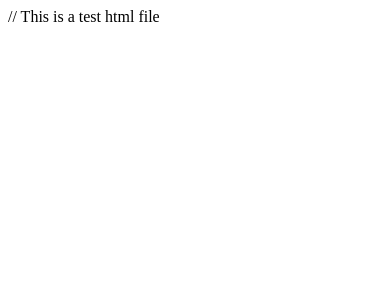
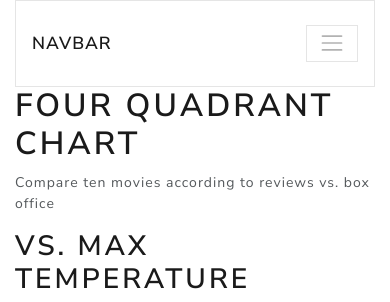
Before and after one commit to woodfin8/MovieFinder, a Python web app: template template/index.html in a window 390 px wide. Shown: the top 302 px of the page. Before the commit the page ends 22 px from the top, so only its background shows below. Run offline with Jinja, Linux system fonts and the light colour scheme; the template is opened without the code that fills it, so the values that code supplies are empty; some libraries are stand-ins or nearby versions.

Commit message:
HTML update

```diff
--- a/template/index.html
+++ b/template/index.html
@@ -1,3 +1,107 @@
 <!DOCTYPE html>
+<HTML lang="en">
 
-// This is a test html file
+<Head>
+    <Meta chartset="UTF-8">
+    <Meta http-equiv="X-UA-Compatible" content="IE=edge,chrome=1">
+    <Title>What's on TV?</Title>
+    <Meta name="viewport" content="width=device-width, initial-scale=1, shrink-to-fit=yes">
+    <Meta content="width=device-width, initial-scale=1.0, maximum-scale=1.0, user-scalable=0" name="viewport">
+    <Meta name="viewport" content="width=device-width">
+    <!-- Boostrap and Bootswatch Spacelab Customization -->
+    <link href="https://stackpath.bootstrapcdn.com/bootswatch/4.4.1/lux/bootstrap.min.css" rel="stylesheet"
+        integrity="sha384-oOs/gFavzADqv3i5nCM+9CzXe3e5vXLXZ5LZ7PplpsWpTCufB7kqkTlC9FtZ5nJo" crossorigin="anonymous">
+    <link href="https://fonts.googleapis.com/css?family=Ubuntu" rel="stylesheet">
+</Head>
+
+<Body>
+    <div class="container-fluid">
+        <nav class="navbar navbar-expand-lg navbar-light bg-light">
+            <a class="navbar-brand" href="#">Navbar</a>
+            <button class="navbar-toggler" type="button" data-toggle="collapse" data-target="#navbarSupportedContent"
+                aria-controls="navbarSupportedContent" aria-expanded="false" aria-label="Toggle navigation">
+                <span class="navbar-toggler-icon"></span>
+            </button>
+
+            <div class="collapse navbar-collapse" id="navbarSupportedContent">
+                <ul class="navbar-nav mr-auto">
+                    <li class="nav-item active">
+                        <a class="nav-link" href="#">Home <span class="sr-only">(current)</span></a>
+                    </li>
+                    <li class="nav-item">
+                        <a class="nav-link" href="#">Link</a>
+                    </li>
+                    <li class="nav-item dropdown">
+                        <a class="nav-link dropdown-toggle" href="#" id="navbarDropdown" role="button"
+                            data-toggle="dropdown" aria-haspopup="true" aria-expanded="false">
+                            Genre
+                        </a>
+                        <div class="dropdown-menu" aria-labelledby="navbarDropdown">
+                            <a class="dropdown-item" href="#">Action</a>
+                            <a class="dropdown-item" href="#">Another action</a>
+                            <div class="dropdown-divider"></div>
+                            <a class="dropdown-item" href="#">Something else here</a>
+                        </div>
+                    </li>
+                    <li class="nav-item">
+                        <a class="nav-link disabled" href="#">Disabled</a>
+                    </li>
+                </ul>
+                <form class="form-inline my-2 my-lg-0">
+                    <input class="form-control mr-sm-2" type="search" placeholder="Search" aria-label="Search">
+                    <button class="btn btn-outline-success my-2 my-sm-0" type="submit">Search</button>
+                </form>
+            </div>
+        </nav>
+    </div>
+
+    <Div class="content">
+        <Div class="container-fluid">
+            <Div class="row">
+                <Div class="col-md-12">
+                    <Div class="Box">
+                        <Div class="header">
+                            <H1 class="title">Four Quadrant Chart</H1>
+                                <P class="category" id="quadrant">Compare ten movies according to reviews vs. box office</P>
+                        </Div>
+                        <Div class="content">
+                            <Div class="row">
+                                <Div class="Col-xs-12 col-sm-12 col-md-6">
+                                    <H2>vs. Max Temperature</H2>
+                                    <A href="Fig1-latVStemp.html"></A>
+                                    <Img class="img-fluid" src="Resources/Fig1.png"
+                                        alt="City Latitude vs. Max Temperature" height="500" width="500">
+                                    <H3>vs. Humidity</H3>
+                                    <A href="Fig2-latVShum.html"></A>
+                                    <Img class="img-fluid" src="Resources/Fig2.png" alt="City Latitude vs. Humidity"
+                                        height="500" width="500">
+                                </Div>
+                                <Div class="col-xs-12 col-sm-12 col-md-6">
+                                    <H2>vs. Cloudiness</H2>
+                                    <A href="Fig3-latVScloud.html"></A>
+                                    <Img class="img-fluid" src="Resources/Fig3.png" alt="City Latitude vs Cloudiness"
+                                        height="500" width="500">
+                                    <H3>vs. Wind Speed</H3>
+                                    <A href="Fig3-latVScloud.html"></A>
+                                    <Img class="img-fluid" src="Resources/Fig4.png" alt="City Latitude vs. Wind Speed"
+                                        height="500" width="500">
+                                </Div>
+                            </Div>
+                        </Div>
+                    </Div>
+                </Div>
+            </Div>
+        </Div>
+    </Div>
+    <script src="https://code.jquery.com/jquery-3.3.1.slim.min.js"
+        integrity="sha384-q8i/X+965DzO0rT7abK41JStQIAqVgRVzpbzo5smXKp4YfRvH+8abtTE1Pi6jizo"
+        crossorigin="anonymous"></script>
+    <script src="https://cdnjs.cloudflare.com/ajax/libs/popper.js/1.14.7/umd/popper.min.js"
+        integrity="sha384-UO2eT0CpHqdSJQ6hJty5KVphtPhzWj9WO1clHTMGa3JDZwrnQq4sF86dIHNDz0W1"
+        crossorigin="anonymous"></script>
+    <script src="https://stackpath.bootstrapcdn.com/bootstrap/4.3.1/js/bootstrap.min.js"
+        integrity="sha384-JjSmVgyd0p3pXB1rRibZUAYoIIy6OrQ6VrjIEaFf/nJGzIxFDsf4x0xIM+B07jRM"
+        crossorigin="anonymous"></script>
+</Body>
+
+</HTML>
```
Also changed, not shown: README.md.
